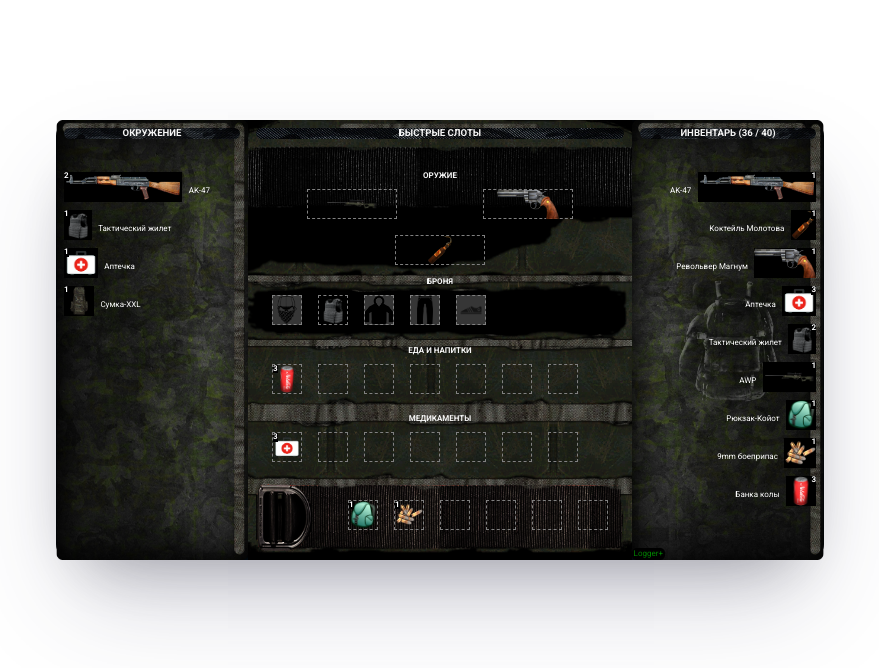
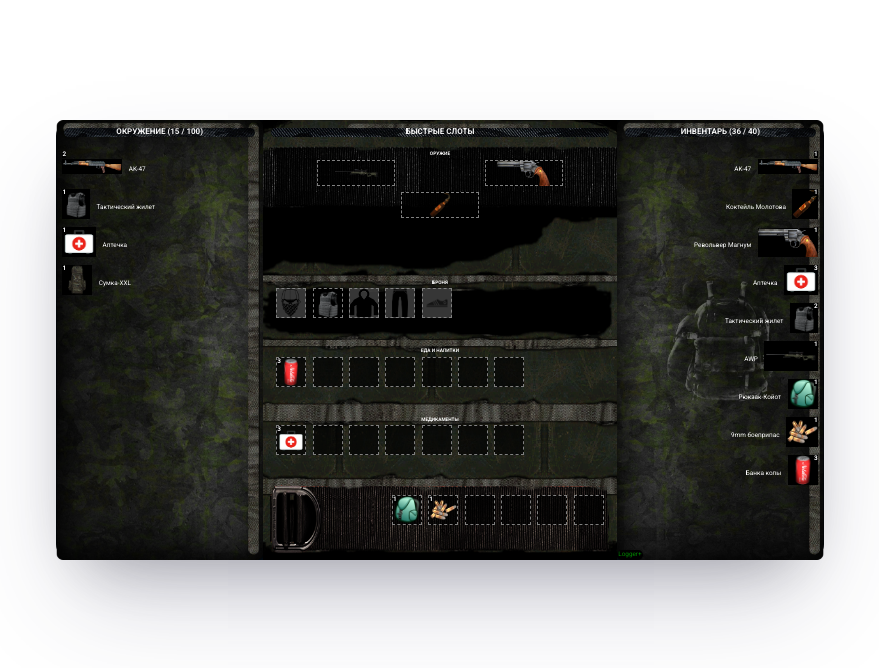
Before and after one commit to sas0mir/rage_mp_inventory, a Vue app: page / in a window 1280 px wide. Shown: the top 668 px of the page, without its empty margins (200-1079 px from the left). Built offline with nearby package versions, Linux system fonts and the light colour scheme.

Commit message:
D-023: верстка под широкоформатные мониторы, багфикс стрелки и удаления предмета

```diff
--- a/src/components/Inventory.vue
+++ b/src/components/Inventory.vue
@@ -2,7 +2,7 @@
   <div class="inventory">
     <!-- Список стэша -->
     <section class="inventory-box side-left">
-      <h3>Окружение</h3>
+      <h3>Окружение ({{ aroundSize + ' / ' + aroundCapacity }})</h3>
       <div
         class="inventory-container container-column"
         :id="'dropzone_left'"
@@ -390,6 +390,8 @@ export default {
     const isForceUpdate = ref(false);
     //для для остановки срабатывания драгндропа на нажатие стрелки
     const isArrowClicked = ref(false);
+    //вместимость окружения (машина, сундук...)
+    const aroundCapacity = ref(0);
 
     const loadData = async () => {
       try {
@@ -397,13 +399,18 @@ export default {
         if (mp) {
           //setAround(mp.trigger(получение предметов окружения)); //левый список
           //setInventory(получение предметов инвентаря)); //правый список
+          //aroundCapacity.value = mp.trigger(получение вместимости окружения);
         } else if (inventoryItems.value.length || aroundItems.value.length) {
           around.value = aroundItems.value;
           inventory.value = inventoryItems.value;
+          //хардкод вместимости окружения
+          aroundCapacity.value = 100;
         } else {
           //Подгружаем мок данные из стора если нет реальных
           setAround('init', mockAroundItems);
           setInventory('init', mockInventoryItems);
+          //хардкод вместимости окружения
+          aroundCapacity.value = 100;
         }
         //если пришла расстановка предметов из игры или есть в сторе то ставим их
         const inGameSlots = null;//mp.trigger(getEquippedItems);
@@ -545,7 +552,18 @@ export default {
         }
         return counter
       } else return 0
-    })
+    });
+
+    //размер всего стака в окружении
+    const aroundSize = computed(() => {
+      if (around.value.length) {
+        let counter = 0;
+        for (let i = 0; i < around.value.length; i++) {
+          counter += calcSlots(around.value[i].size, around.value[i].stackable, around.value[i].slotable)
+        }
+        return counter
+      } else return 0
+    });
 
     // Группировка предметов
     const groupedAround = computed(() => {
@@ -880,16 +898,26 @@ export default {
       event.stopPropagation();
       isArrowClicked.value = true;
       const itemStackSize = calcSlots(item.size, item.stackable, item.slotable);
-      const isEnoughPlace = itemStackSize + inventorySize.value <= backpackSize.value;
-      const equipped = isItemEquipped(item);
-      if (!item || (from === 'right' && equipped)) return;
-      if (from === 'right') setEquippedItems('add', [item], item.category as EquippedItemsKeys);
-      if (from === 'left' && isEnoughPlace) {
+      const isEnoughInventoryPlace = itemStackSize + inventorySize.value <= backpackSize.value;
+      const isEnoughAroundPlace = itemStackSize + aroundSize.value <= aroundCapacity.value;
+      // const equipped = isItemEquipped(item);
+      if (!item) return;
+      //перетаскиваем если слева - то в инвентарь,ь, если справа - то в окружение
+      //в зависимости от того хватит ли места по стакам в противоположном списке
+      if (from === 'right' && isEnoughAroundPlace) {
+        setAround('add', [item]);
+        if (isItemEquipped(item)) setEquippedItems('delete', [item], item.category as EquippedItemsKeys);
+        setInventory('delete', [item]);
+        setLog(`Быстрое перемещение ${item?.name} из ${from} ${new Date().getHours() + ':' + new Date().getMinutes()}`);
+      }
+      if (from === 'left' && isEnoughInventoryPlace) {
         setAround('delete', [item]);
         setInventory('add', [item]);
-        if (!isItemEquipped(item)) setEquippedItems('add', [item], item.category as EquippedItemsKeys);
+        setLog(`Быстрое перемещение ${item?.name} из ${from} ${new Date().getHours() + ':' + new Date().getMinutes()}`);
       }
-      setLog(`Быстрое перемещение ${item?.name} из ${from} ${new Date().getHours() + ':' + new Date().getMinutes()}`);
+      if (from === 'left' && !isEnoughInventoryPlace || from === 'right' && !isEnoughAroundPlace) {
+        setLog(`Быстрое перемещение ${item?.name} невозможно инвентарь полон ${new Date().getHours() + ':' + new Date().getMinutes()}`);
+      }
       clearTimeout(arrowTimeout);
       arrowTimeout = setTimeout(() => {
         isArrowClicked.value = false;
@@ -937,7 +965,9 @@ export default {
       contextMenuVisible,
       contextMenuPosition,
       contextFromProp,
-      contextItemProp
+      contextItemProp,
+      aroundSize,
+      aroundCapacity
     };
   },
 };
@@ -970,7 +1000,7 @@ export default {
 
 .side-center {
   /* flex-grow: 2; */
-  width: 50%;
+  width: 46%;
   height: 100%;
   background-image: url('/bgi.png');
   background-repeat: no-repeat;
@@ -984,7 +1014,7 @@ export default {
 
 .side-left, .side-right {
   /* flex-grow: 1; */
-  width: 25%;
+  width: 27%;
 }
 .inventory-box.side-left {
   background-image: url('/bgl.png');
@@ -1024,15 +1054,19 @@ export default {
   gap: unset;
   justify-content: space-between;
 }
+.side-left > .inventory-container {
+  padding-right: 0px;
+}
 .side-right > .inventory-container {
   align-items: end;
+  padding-left: 0px;
 }
 .inventory-container {
   position: relative;
   display: flex;
   padding: 1rem;
   margin: 0;
-  height: 90%;
+  height: 95%;
   overflow: auto;
   scrollbar-width: 10px;
   scrollbar-color: #c8c8c8;
@@ -1068,10 +1102,12 @@ export default {
   display: flex;
   justify-content: left;
   align-items: center;
-  width: 90%;
-  height: fit-content;
+  width: 100%;
+  height: 60px;
+  /* height: fit-content; */
   margin-bottom: 0.5rem;
   transition: transform .2s;
+  box-sizing: border-box;
   /* padding: 0.6rem; */
   /* background-color: rgba(78, 75, 71, 0.911); */
 }
@@ -1079,19 +1115,20 @@ export default {
   cursor: grab;
   /* transform: scale(1.1); */
   background-color: rgba(0, 0, 0, 0.713);
-  width: 100%;
+  border-radius: 5px;
+  /* width: 100%; */
 }
 .left-arrow {
   display: none;
   transform:rotate(-90deg);
   position: absolute;
-  right: 0;
+  right: 1rem;
 }
 .right-arrow {
   display: none;
   transform: rotate(90deg);
   position: absolute;
-  left: 0;
+  left: 1rem;
 }
 .left-arrow:hover, .right-arrow:hover {
   cursor: pointer;
@@ -1105,8 +1142,8 @@ export default {
 }
 
 .inventory-side-item > img {
-  width: auto;
-  height: 60px;
+  max-width: 120px;
+  max-height: 60px;
   cursor: grab;
   background-color: black;
 }
@@ -1139,15 +1176,15 @@ export default {
 .equipment {
   display: flex;
   flex-direction: column;
-  height: 18%;
+  height: 17%;
 }
 .equipment h4 {
-  font-size: 1rem;
+  font-size: 0.9rem;
   text-align: center;
   margin: 0;
 }
 .equipment-weapons {
-  height: 28%;
+  height: 32%;
 }
 .equipment-accesories {
   padding-top: 1rem;
@@ -1175,6 +1212,11 @@ export default {
 .grid-two-fraction {
   justify-content: space-around;
 }
+@media (min-aspect-ratio: 16/9) {
+  .grid-two-fraction {
+    padding: 0px !important;
+  }
+}
 .grid-one-fraction {
   justify-content: center;
 }
@@ -1184,14 +1226,15 @@ export default {
 
 .slot {
   position: relative;
-  width: 60px;
-  height: 60px;
-  margin: 0 1rem;
-  background: rgba(0, 0, 0, 0.1);
+  width: 62px;
+  height: 62px;
+  margin: 0 0.7rem;
+  background: rgba(0, 0, 0, 0.7);
   display: flex;
   justify-content: center;
   align-items: center;
   border: 2px dashed gray;
+  box-sizing: border-box;
 }
 .slot > img {
   cursor: grab;
@@ -1201,6 +1244,7 @@ export default {
 }
 .slot.slot-x3 {
   width: 180px;
+  height: 60px;
 }
 .slot-x3 > img {
   width: auto;
@@ -1344,13 +1388,23 @@ img.rotated {
     height: 55%;
   }
   .inventory-box > h3 {
-    font-size: 1rem;
+    font-size: 0.9rem;
   }
   .inventory-container {
     padding: 0.9rem;
   }
+  .left-arrow {
+    right: 0.9rem;
+  }
+  .right-arrow {
+    left: 0.9rem;
+  }
+  .inventory-side-item {
+    height: 57px;
+  }
   .inventory-side-item > img {
-    height: 53px;
+    max-width: 114px;
+    max-height: 57px;
   }
   .inventory-side-item > p {
     padding: 0 0.9rem;
@@ -1361,19 +1415,23 @@ img.rotated {
     font-size: 0.9rem;
   }
   .inventory-box h4 {
-    font-size: 0.9rem;
+    font-size: 0.8rem;
+  }
+  .grid {
+    padding: 0.5rem;
   }
   .slot {
-    height: 53px;
-    width: 53px;
-    margin: 0 0.8rem;
+    height: 60px;
+    width: 60px;
+    margin: 0 0.5rem;
     border: 2px dashed gray;
   }
   .slot.slot-x3 {
-    width: 159px;
+    width: 174px;
+    height: 58px;
   }
   .slot-x3 > img {
-    height: 53px;
+    height: 58px;
   }
   .equipment-accesories {
     padding-top: 0.9rem;
@@ -1397,119 +1455,219 @@ img.rotated {
   }
 }
 
+@media(max-width: 2240px) {
+  .inventory {
+    height: 55%;
+  }
+  .inventory-box > h3 {
+    font-size: 0.8rem;
+  }
+  .inventory-container {
+    padding: 0.8rem;
+  }
+  .left-arrow {
+    right: 0.8rem;
+  }
+  .right-arrow {
+    left: 0.8rem;
+  }
+  .inventory-side-item {
+    height: 53px;
+  }
+  .inventory-side-item > img {
+    max-width: 106px;
+    max-height: 53px;
+  }
+  .inventory-side-item > p {
+    padding: 0 0.8rem;
+    font-size: 0.8rem;
+  }
+  .inventory-side-label-left,
+  .inventory-side-label-right {
+    font-size: 0.8rem;
+  }
+  .inventory-box h4 {
+    font-size: 0.7rem;
+  }
+  .grid {
+    padding: 0.5;
+  }
+  .slot {
+    height: 56px;
+    width: 56px;
+    margin: 0 0.5rem;
+    border: 2px dashed gray;
+  }
+  .slot.slot-x3 {
+    width: 156px;
+    height: 52px;
+  }
+  .slot-x3 > img {
+    height: 52px;
+  }
+  .equipment-accesories {
+    padding-top: 0.8rem;
+  }
+  .equipment-quantity-label {
+    font-size: 0.8rem;
+  }
+  .tooltip {
+    font-size: 0.8rem;
+    padding: 0.8rem;
+  }
+  .tooltip h4 {
+    font-size: 0.8rem;
+    padding: 0.8rem;
+  }
+  .logger-btn {
+    font-size: 0.8rem;
+  }
+  .logger p {
+    font-size: 0.8rem;
+  }
+}
+
 @media(max-width: 1920px) {
   .inventory {
     height: 55%;
   }
   .inventory-box > h3 {
-    font-size: 0.9rem;
+    font-size: 0.8rem;
   }
   .inventory-container {
-    padding: 0.8rem;
+    padding: 0.7rem;
+  }
+  .left-arrow {
+    right: 0.7rem;
+  }
+  .right-arrow {
+    left: 0.7rem;
+  }
+  .inventory-side-item {
+    height: 50px;
   }
   .inventory-side-item > img {
-    height: 47px;
+    max-width: 100px;
+    max-height: 50px;
   }
   .inventory-side-item > p {
-    padding: 0 0.8rem;
-    font-size: 0.8rem;
+    padding: 0 0.7rem;
+    font-size: 0.7rem;
   }
   .inventory-side-label-left,
   .inventory-side-label-right {
-    font-size: 0.8rem;
+    font-size: 0.7rem;
   }
   .inventory-box h4 {
-    font-size: 0.8rem;
+    font-size: 0.6rem;
+  }
+  .grid {
+    padding: 0.4rem;
+  }
+  .slot {
+    height: 52px;
+    width: 52px;
+    margin: 0 0.4rem;
+    border: 1px dashed gray;
+  }
+  .slot.slot-x3 {
+    width: 141px;
+    height: 47px;
+  }
+  .slot-x3 > img {
+    height: 47px;
+  }
+  .equipment-accesories {
+    padding-top: 0.7rem;
+  }
+  .equipment-quantity-label {
+    font-size: 0.7rem;
+  }
+  .tooltip {
+    font-size: 0.7rem;
+    padding: 0.7rem;
+  }
+  .tooltip h4 {
+    font-size: 0.7rem;
+    padding: 0.7rem;
+  }
+  .logger-btn {
+    font-size: 0.7rem;
+  }
+  .logger p {
+    font-size: 0.7rem;
+  }
+}
+
+@media(max-width: 1680px) {
+  .inventory {
+    height: 55%;
+  }
+  .inventory-box > h3 {
+    font-size: 0.7rem;
+  }
+  .inventory-container {
+    padding: 0.6rem;
+  }
+  .left-arrow {
+    right: 0.6rem;
+  }
+  .right-arrow {
+    left: 0.6rem;
+  }
+  .inventory-side-item {
+    height: 42px;
+  }
+  .inventory-side-item > img {
+    max-width: 84px;
+    max-height: 42px;
+  }
+  .inventory-side-item > p {
+    padding: 0 0.6rem;
+    font-size: 0.6rem;
+  }
+  .inventory-side-label-left,
+  .inventory-side-label-right {
+    font-size: 0.6rem;
+  }
+  .inventory-box h4 {
+    font-size: 0.5rem;
+  }
+  .grid {
+    padding: 0.3rem;
   }
   .slot {
     height: 47px;
     width: 47px;
-    margin: 0 0.8rem;
+    margin: 0 0.3rem;
     border: 1px dashed gray;
   }
   .slot.slot-x3 {
-    width: 141px;
+    width: 129px;
+    height: 43px;
   }
   .slot-x3 > img {
-    height: 47px;
+    height: 43px;
   }
   .equipment-accesories {
-    padding-top: 0.8rem;
+    padding-top: 0.6rem;
   }
   .equipment-quantity-label {
-    font-size: 0.8rem;
+    font-size: 0.6rem;
   }
   .tooltip {
-    font-size: 0.8rem;
-    padding: 0.8rem;
+    font-size: 0.6rem;
+    padding: 0.6rem;
   }
   .tooltip h4 {
-    font-size: 0.8rem;
-    padding: 0.8rem;
+    font-size: 0.6rem;
+    padding: 0.6rem;
   }
   .logger-btn {
-    font-size: 0.8rem;
+    font-size: 0.6rem;
   }
   .logger p {
-    font-size: 0.8rem;
-  }
-}
-
-@media(max-width: 1680px) {
-  .inventory {
-    height: 55%;
-  }
-  .inventory-box > h3 {
-    font-size: 0.8rem;
-  }
-  .inventory-container {
-    padding: 0.6rem;
-  }
-  .inventory-side-item > img {
-    height: 40px;
-  }
-  .inventory-side-item > p {
-    padding: 0 0.7rem;
-    font-size: 0.7rem;
-  }
-  .inventory-side-label-left,
-  .inventory-side-label-right {
-    font-size: 0.7rem;
-  }
-  .inventory-box h4 {
-    font-size: 0.7rem;
-  }
-  .slot {
-    height: 40px;
-    width: 40px;
-    margin: 0 0.7rem;
-    border: 1px dashed gray;
-  }
-  .slot.slot-x3 {
-    width: 120px;
-  }
-  .slot-x3 > img {
-    height: 40px;
-  }
-  .equipment-accesories {
-    padding-top: 0.7rem;
-  }
-  .equipment-quantity-label {
-    font-size: 0.7rem;
-  }
-  .tooltip {
-    font-size: 0.7rem;
-    padding: 0.7rem;
-  }
-  .tooltip h4 {
-    font-size: 0.7rem;
-    padding: 0.7rem;
-  }
-  .logger-btn {
-    font-size: 0.7rem;
-  }
-  .logger p {
-    font-size: 0.7rem;
+    font-size: 0.6rem;
   }
 }
 
@@ -1518,56 +1676,70 @@ img.rotated {
     height: 55%;
   }
   .inventory-box > h3 {
-    font-size: 0.7rem;
+    font-size: 0.6rem;
   }
   .inventory-container {
     padding: 0.5rem;
   }
+  .left-arrow {
+    right: 0.5rem;
+  }
+  .right-arrow {
+    left: 0.5rem;
+  }
+  .inventory-side-item {
+    height: 35px;
+  }
   .inventory-side-item > img {
-    height: 33px;
+    max-width: 70px;
+    max-height: 35px;
   }
   .inventory-side-item > p {
     padding: 0 0.5rem;
-    font-size: 0.6rem;
+    font-size: 0.5rem;
   }
   .inventory-side-label-left,
   .inventory-side-label-right {
-    font-size: 0.6rem;
+    font-size: 0.5rem;
   }
   .inventory-box h4 {
-    font-size: 0.6rem;
+    font-size: 0.4rem;
+  }
+  .grid {
+    padding: 0.3rem;
   }
   .slot {
-    height: 33px;
-    width: 33px;
-    margin: 0 0.6rem;
+    height: 37px;
+    width: 37px;
+    margin: 0 0.3rem;
     border: 1px dashed gray;
   }
   .slot.slot-x3 {
-    width: 99px;
+    width: 96px;
+    height: 32px;
   }
   .slot-x3 > img {
-    height: 33px;
+    height: 32px;
   }
   .equipment-accesories {
-    padding-top: 0.6rem;
+    padding-top: 0.5rem;
   }
   .equipment-quantity-label {
-    font-size: 0.6rem;
+    font-size: 0.5rem;
   }
   .tooltip {
-    font-size: 0.6rem;
-    padding: 0.6rem;
+    font-size: 0.5rem;
+    padding: 0.5rem;
   }
   .tooltip h4 {
-    font-size: 0.6rem;
-    padding: 0.6rem;
+    font-size: 0.5rem;
+    padding: 0.5rem;
   }
   .logger-btn {
-    font-size: 0.6rem;
+    font-size: 0.5rem;
   }
   .logger p {
-    font-size: 0.6rem;
+    font-size: 0.5rem;
   }
 }
 
@@ -1576,58 +1748,72 @@ img.rotated {
     height: 55%;
   }
   .inventory-box > h3 {
-    font-size: 0.6rem;
+    font-size: 0.5rem;
   }
   .inventory-container {
-    padding: 0.5rem;
+    padding: 0.4rem;
     margin: 0;
   }
+  .left-arrow {
+    right: 0.4rem;
+  }
+  .right-arrow {
+    left: 0.4rem;
+  }
+  .inventory-side-item {
+    height: 30px;
+  }
   .inventory-side-item > img {
-  height: 30px;
+    max-width: 60px;
+    max-height: 30px;
   }
 
   .inventory-side-item > p {
     padding: 0 0.4rem;
-    font-size: 0.5rem;
+    font-size: 0.4rem;
   }
   .inventory-side-label-left,
   .inventory-side-label-right {
-    font-size: 0.5rem;
+    font-size: 0.4rem;
   }
   .inventory-box h4 {
-    font-size: 0.5rem;
+    font-size: 0.3rem;
+  }
+  .grid {
+    padding: 0.2rem;
   }
   .slot {
     height: 30px;
     width: 30px;
-    margin: 0 0.5rem;
+    margin: 0 0.2rem;
     border: 1px dashed gray;
   }
   .slot.slot-x3 {
-    width: 90px;
+    width: 78px;
+    height: 26px;
   }
   .slot-x3 > img {
-    height: 30px;
+    height: 26px;
   }
   .equipment-accesories {
-    padding-top: 0.5rem;
+    padding-top: 0.4rem;
   }
   .equipment-quantity-label {
+    font-size: 0.4rem;
+  }
+  .tooltip {
+    font-size: 0.4rem;
+    padding: 0.4rem;
+  }
+  .tooltip h4 {
     font-size: 0.5rem;
-  }
-  .tooltip {
-    font-size: 0.5rem;
-    padding: 0.5rem;
-  }
-  .tooltip h4 {
-    font-size: 0.6rem;
-    padding: 0.5rem;
+    padding: 0.4rem;
   }
   .logger-btn {
-    font-size: 0.5rem;
+    font-size: 0.4rem;
   }
   .logger p {
-    font-size: 0.5rem;
+    font-size: 0.4rem;
   }
 }
 </style>
```
Also changed, not shown: src/components/contextMenu.vue (+24 -5 lines).
